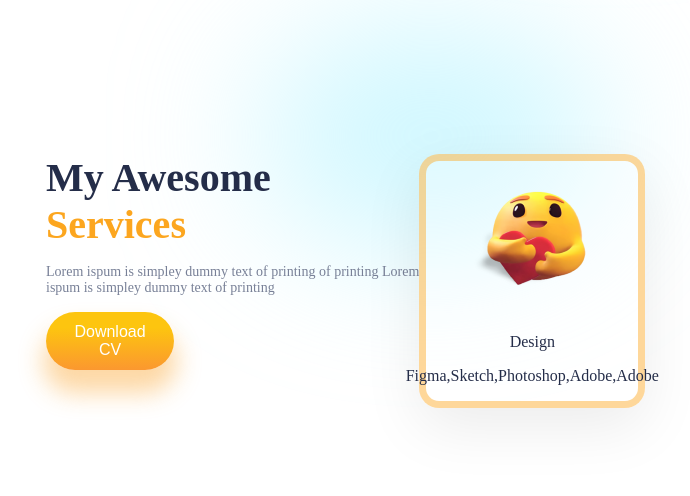
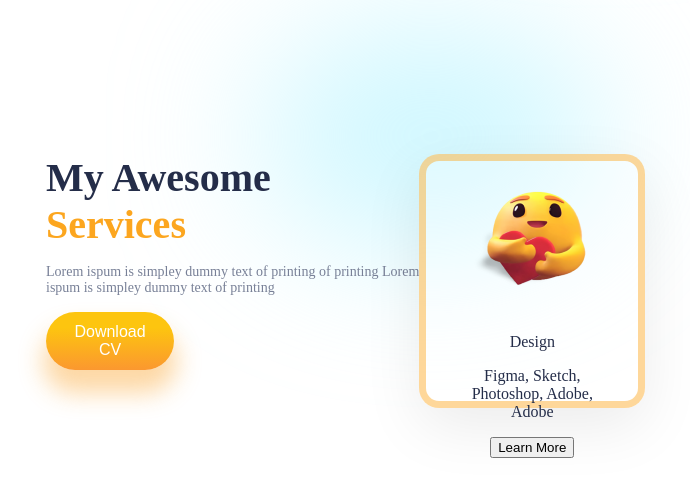
Before and after one commit to ha165/react-portfolio, a React (Create React App) app: page / in a window 1280 px wide. Shown: the part 798-1294 px from the top of the page, without its empty margins (66-756 px from the left). Built offline with nearby package versions, Linux system fonts and the light colour scheme.

Commit message:
update files

```diff
--- a/src/components/Card/Card.css
+++ b/src/components/Card/Card.css
@@ -1,4 +1,4 @@
-.card{
+.card {
     width: 10rem;
     height: 13rem;
     position: absolute;
--- a/src/components/Card/Card.jsx
+++ b/src/components/Card/Card.jsx
@@ -6,6 +6,7 @@ const Card = ({emoji,heading,detail}) => {
       <img src={emoji} alt="" />
       <span>{heading}</span>
       <span>{detail}</span>
+      <button className="c-button">Learn More</button>
     </div>
   )
 }
--- a/src/components/Tasks/Tasks.jsx
+++ b/src/components/Tasks/Tasks.jsx
@@ -25,7 +25,7 @@ const Tasks = () => {
                     <Card
                         emoji={HeartEmoji}
                         heading={'Design'}
-                        detail={"Figma,Sketch,Photoshop,Adobe,Adobe"}
+                        detail={"Figma, Sketch, Photoshop, Adobe, Adobe"}
                     />
                 </div>
             </div>
```
